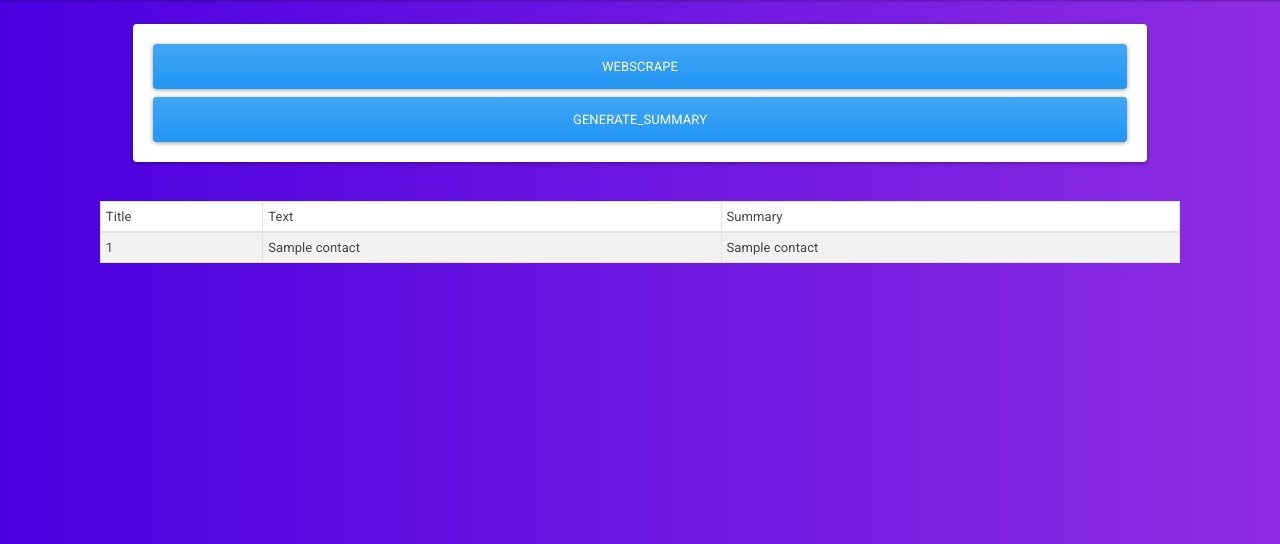
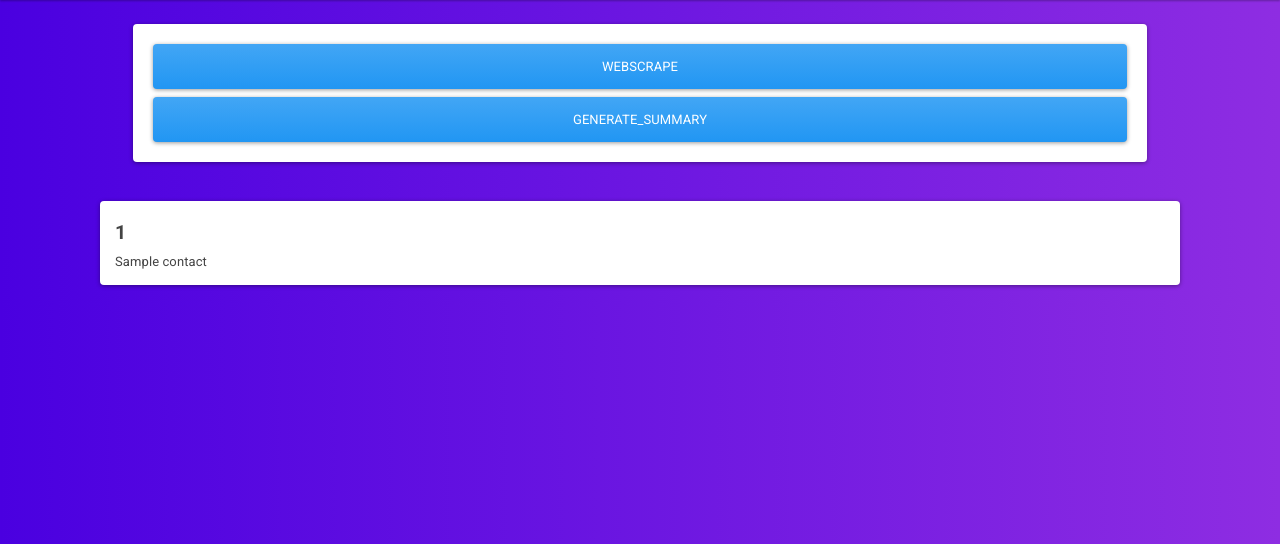
Before and after one commit to vishwajeet-hogale/Webscrape-and-summarize, a Flask app: template templates/index.html in a window 1280 px wide. Shown: the part 79-623 px from the top of the page. Run offline with Flask 2, Linux system fonts and the light colour scheme; the template is opened without the code that fills it: most values are stand-ins (such as "Sample title", 1, 10 or a date in 2020); some libraries are stand-ins or nearby versions.

Commit message:
Updated frontend files

```diff
--- a/templates/index.html
+++ b/templates/index.html
@@ -1,5 +1,10 @@
 {% extends "layout.html" %}
 {% block body %}
+
+<!-- ------------------ -->
+
+
+<!-- -------------------------------- -->
 <div class="row align-content-center px-5">
     <div class="col-md-12 mx-auto ">
       {% with messages = get_flashed_messages()  %}
@@ -29,7 +34,20 @@
 </div>
 <br><br>
 <div class="container">
-    <table class="table table-striped table-hover table-bordered table-sm bg-white">
+  <div class="cards-list">
+
+        {% for contact in contacts %}
+        <div class="card">
+          <br>
+          <div class="container">
+            <h4><b>{{contact.0}}</b></h4>
+            <p>{{contact.2}}</p>
+          </div>
+        </div>
+        <br>
+        {% endfor %}
+  </div>
+    <!-- <table class="table table-striped table-hover table-bordered table-sm bg-white">
       <thead>
         <tr>
           <td>Title</td>
@@ -49,6 +67,7 @@
         </tr>
         {% endfor %}
       </tbody>
-    </table>
+    </table> -->
+
   </div>
 {% endblock %}
```
